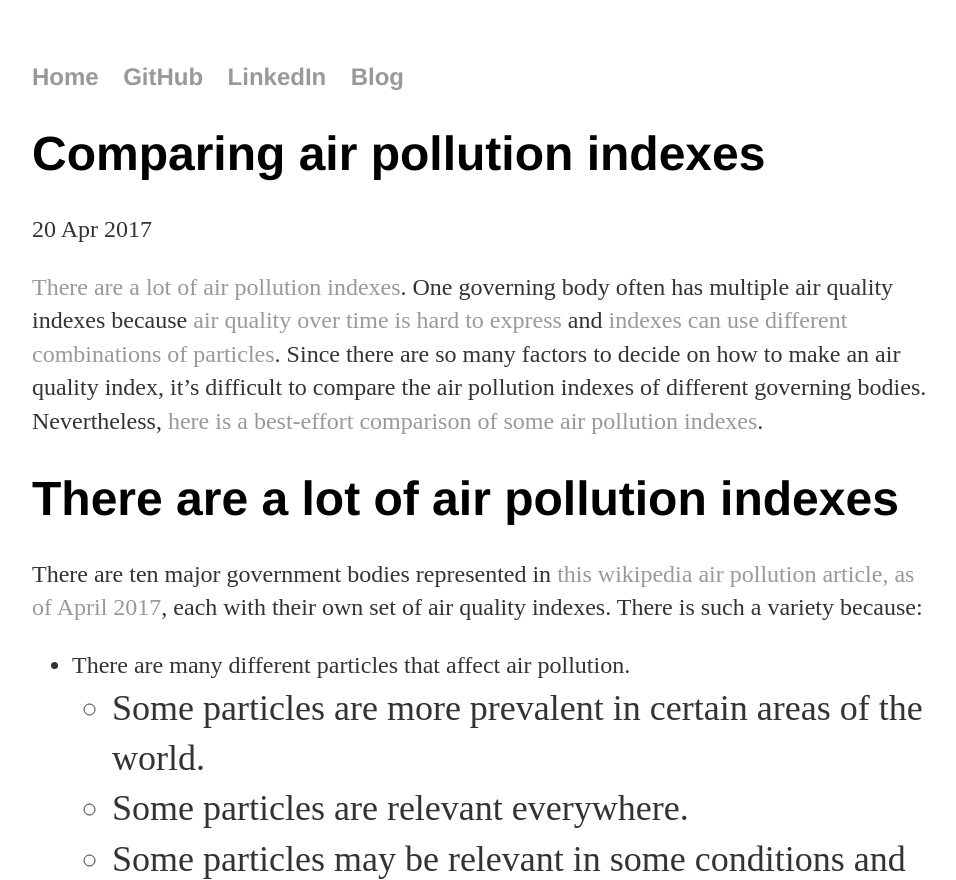
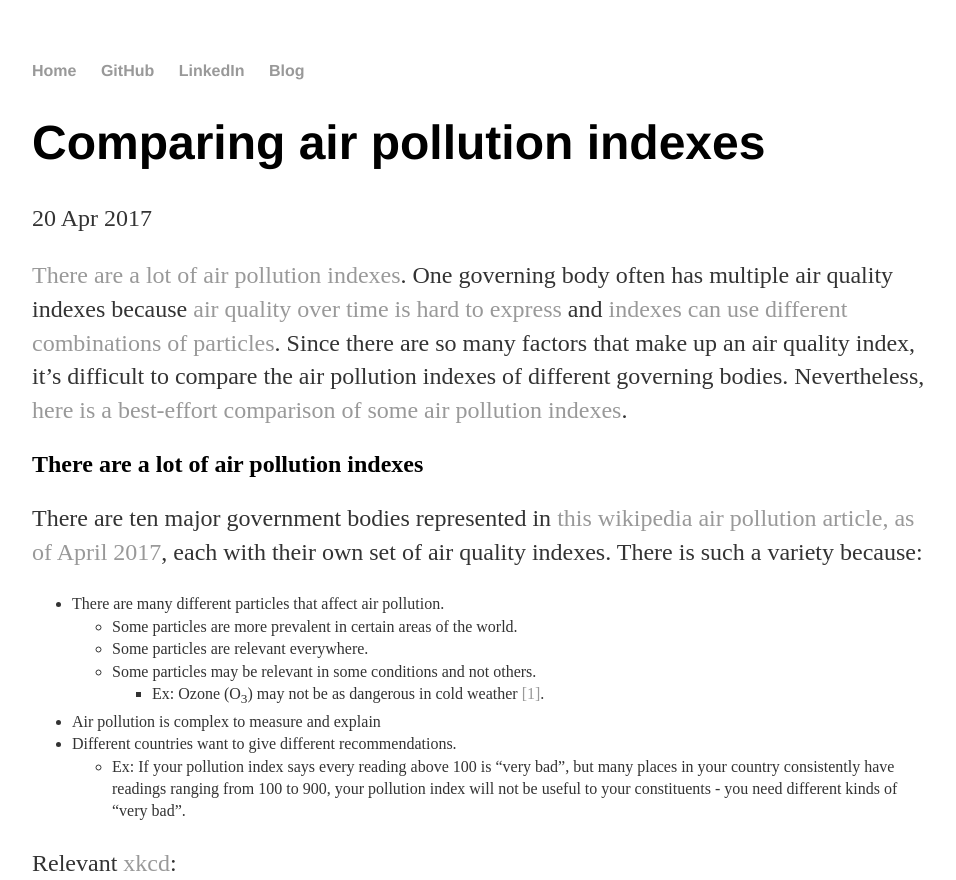
Before and after one commit to curiousest/curiousest.github.io, a Jekyll site: the page built from _posts/2017-04-20-comparing-air-pollution-indexes.md, in a window 1280 px wide, cut to the strip 0-880 px from the top of the page. Shown: the whole strip, without its empty margins (160-1116 px from the left). Built offline with Jekyll 4.4.1, drawn with Linux system fonts in a browser that asks for light colours; some of the changed text lies outside the part shown.

Commit message:
css tweaks.

```diff
--- a/_posts/2017-04-20-comparing-air-pollution-indexes.md
+++ b/_posts/2017-04-20-comparing-air-pollution-indexes.md
@@ -9,9 +9,9 @@ tags:
 modified_time: '2017-04-20T15:22:00.001-05:00'
 ---
 
-[There are a lot of air pollution indexes](#there-are-a-lot-of-air-pollution-indexes). One governing body often has multiple air quality indexes because [air quality over time is hard to express](#air-quality-over-time-is-hard-to-express) and [indexes can use different combinations of particles](#indexes-can-use-different-combinations-of-particles). Since there are so many factors to decide on how to make an air quality index, it's difficult to compare the air pollution indexes of different governing bodies. Nevertheless, [here is a best-effort comparison of some air pollution indexes](#comparison-of-air-pollution-indexes).
+[There are a lot of air pollution indexes](#there-are-a-lot-of-air-pollution-indexes). One governing body often has multiple air quality indexes because [air quality over time is hard to express](#air-quality-over-time-is-hard-to-express) and [indexes can use different combinations of particles](#indexes-can-use-different-combinations-of-particles). Since there are so many factors that make up an air quality index, it's difficult to compare the air pollution indexes of different governing bodies. Nevertheless, [here is a best-effort comparison of some air pollution indexes](#comparison-of-air-pollution-indexes).
 
-# There are a lot of air pollution indexes
+## There are a lot of air pollution indexes
 
 There are ten major government bodies represented in [this wikipedia air pollution article, as of April 2017](https://en.wikipedia.org/wiki/Air_quality_index#Indices_by_location), each with their own set of air quality indexes. There is such a variety because:
 
@@ -28,7 +28,7 @@ Relevant [xkcd](xkcd.com):
 
 ![Standards](https://imgs.xkcd.com/comics/standards.png)
 
-# Air quality over time is hard to express
+## Air quality over time is hard to express
 
 A major reason for one governing body having multiple air quality indexes is because the "badness" of air pollution is determined by the number of bad particles in the air over time.
 
@@ -68,15 +68,17 @@ China, for example, has different AQI calculations for:
 
 The AQI values you see in most AQI apps or websites are usually 1hr readings. Some will also show 24hr readings. Government bodies often talk about AQI benchmarks or goals - in those cases, they are talking about their several-month or annual AQI calculations.
 
-# Indexes can use different combinations of particles
+## Indexes can use different combinations of particles
 
 For example, the USA has a generic air quality index that combines O<sub>3</sub>, PM<sub>2.5</sub>, PM<sub>10</sub>, CO, SO<sub>2</sub>, and NO<sub>2</sub> concentrations. It also has an air quality index called "NowCast" that just combines O3, PM2.5, and PM10 concentrations.
 
-# Comparison of air pollution indexes
+## Comparison of air pollution indexes
 
 
-# References
+## References
 
 [1] A New Multipollutant, No-Threshold Air Quality Health Index Based on Short-Term Associations Observed in Daily Time-Series Analyses, http://www.tandfonline.com/doi/abs/10.3155/1047-3289.58.3.435
+
 [2] USA EPA AQI calculator, https://airnow.gov/index.cfm?action=resources.conc_aqi_calc
+
 [3] USA / China AQI calculator, https://github.com/kkpoon/aqicalc-js
--- a/css/main.css
+++ b/css/main.css
@@ -3,7 +3,6 @@ body {
     width: 70%;
 }
 li {
-    font-size: 1.5em;
     line-height: 1.4em;
     color: #333;
 }
@@ -50,4 +49,5 @@ ul.posts {
 
 ul.posts li {
     list-style: none;
+    font-size: 1.5em;
 }
```
